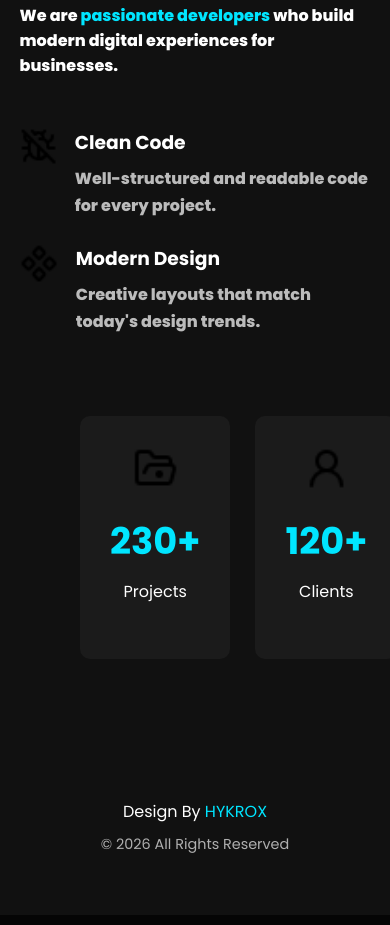
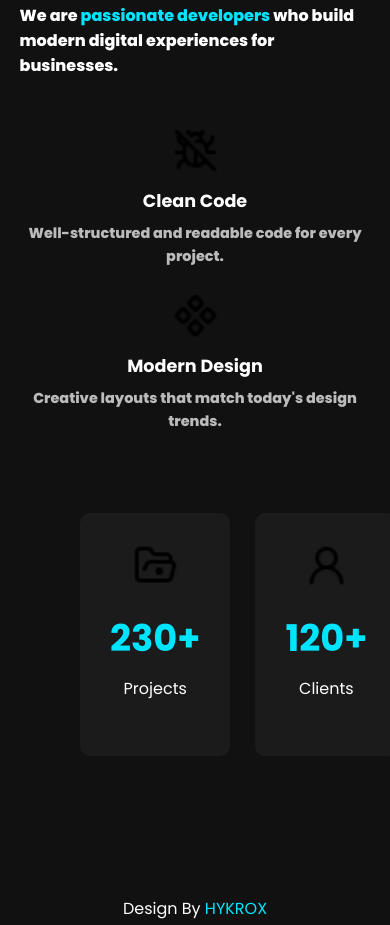
Before and after one commit to siyamthandagwamanda/ReactTS-UI-Challenge, a React (Vite) app: page / in a window 390 px wide. Shown: the part 2600-3525 px from the top of the page. Built offline with nearby package versions, Linux system fonts and the light colour scheme.

Commit message:
Make About section  responsive across smaller  screen sizes

```diff
--- a/src/components/FeatureCard/FeatureCard.css
+++ b/src/components/FeatureCard/FeatureCard.css
@@ -16,3 +16,57 @@
     color: #bbb;
     line-height: 1.7;
 }
+
+@media (max-width: 1023px){
+    .feature-card{
+        gap:15px;
+    }
+
+    .feature-card img{
+        width:50px;
+    }
+
+    .feature-card h3{
+        font-size: 1.2rem;
+    }
+
+    .feature-card p{
+        font-size: 0.95rem;
+    }
+}
+
+@media (max-width: 767px){
+    .feature-card{
+        flex-direction: column;
+        align-items: center;
+        text-align: center;
+        gap:15px;
+    }
+
+    .feature-card img{
+        width:45px;
+    }
+
+    .feature-card h3{
+        font-size: 1.1rem;
+    }
+
+    .feature-card p{
+        font-size: 0.9rem;
+        line-height: 1.6;
+    }
+}
+
+@media (max-width: 200px){
+    .feature-card img{
+        width: 40px;
+    }
+
+    .feature-card h3{
+        font-size: 1rem;
+    }
+
+    .feature-card p{
+        font-size: 0.85rem;
+    }
+}
```
